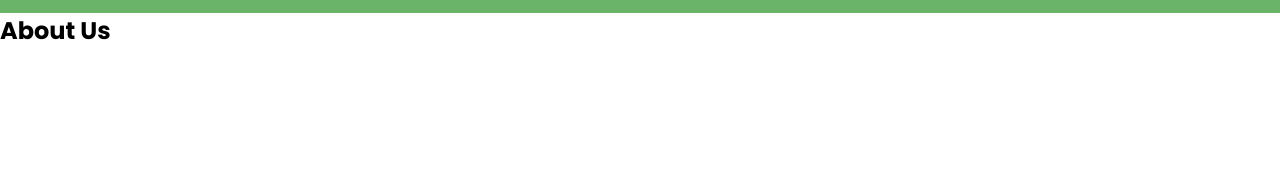
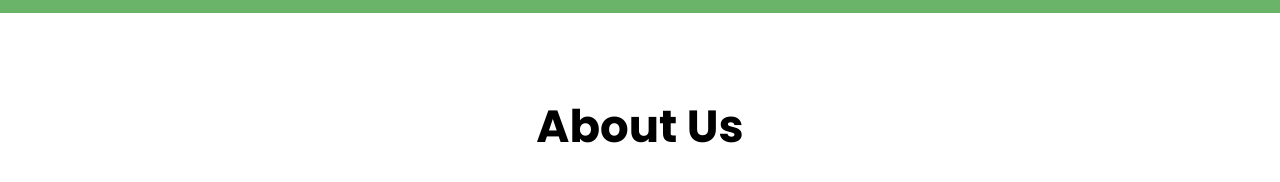
Before and after one commit to cybertheos/Ecommerce-Website, a plain HTML site: page Pages/about.html in a window 1280 px wide. Shown: the part 174-356 px from the top of the page. Drawn offline with Linux system fonts and the light colour scheme; files that its build step writes are made by us from their sources; files whose address does not match are found by name.

Commit message:
New Changes added

```diff
--- a/Styles/about.css
+++ b/Styles/about.css
@@ -82,3 +82,13 @@ a {
   font-size: 15px;
   font-family: "Poppins", sans-serif;
 }
+
+/* About Page */
+#about-container {
+  margin: 5em 130px;
+}
+#about-container h1 {
+  text-align: center;
+  font-size: 45px;
+}
+/* About Page */
```
